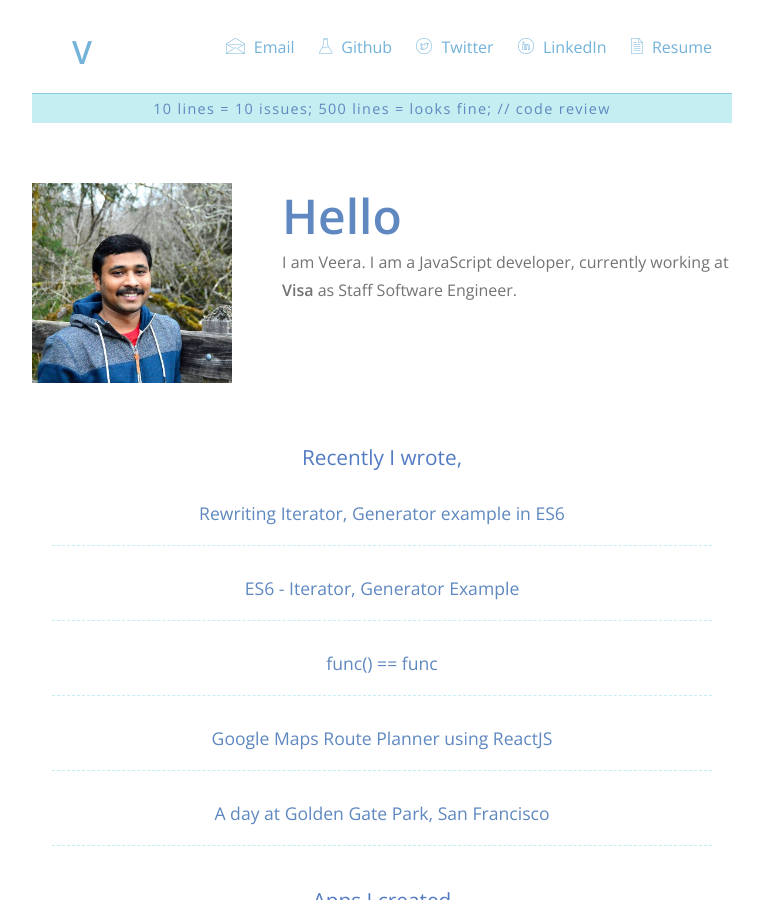
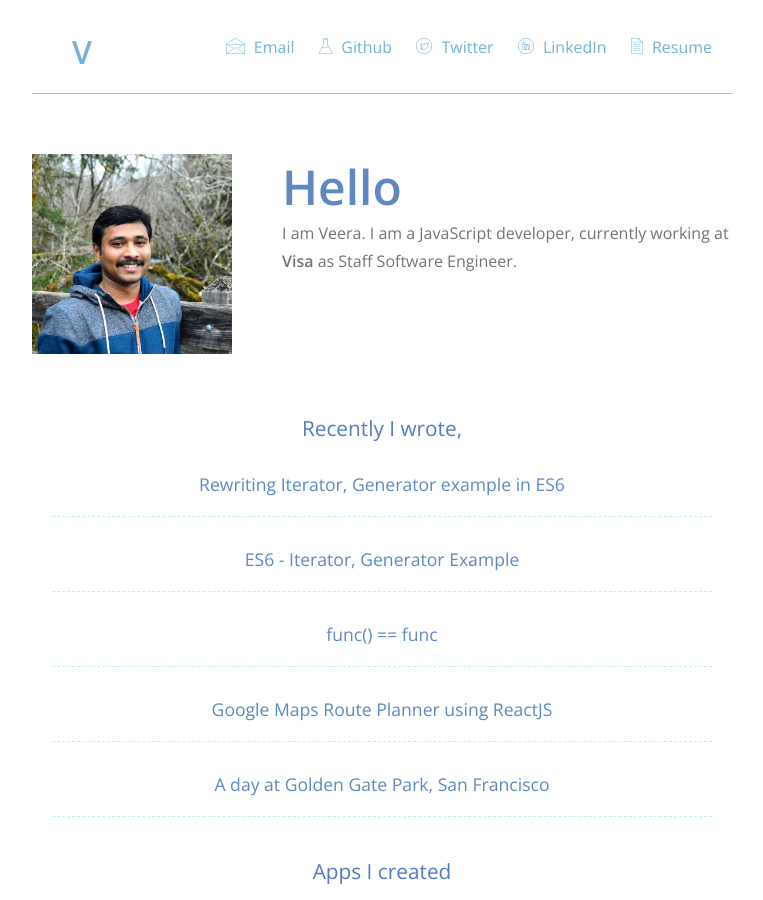
Before and after one commit to canwe/blog, a Jekyll site: the page built from index.html, in a window 1280 px wide and 900 px high. Shown: the whole window, without its empty margins (258-1021 px from the left). Built offline with Jekyll 4.4.1, drawn with Linux system fonts in a browser that asks for light colours; some web fonts are replaced.

Commit message:
Remove one liner component.

```diff
--- a/_includes/v8-one-liner.html
+++ /dev/null
@@ -1,25 +0,0 @@
-<div class="one-liner">
-    <ul>
-        <li>
-            <p>this == that == self = =&gt;</p>
-        </li>
-        <li>
-            <p>Undefined is not a function</p>
-        </li>
-        <li>
-            <p>Who's there? Knock knock. Async.</p>
-        </li>
-        <li>
-            <p>typeof NaN === 'number' // true</p>
-        </li>
-        <li>
-            <p>NaN !=== NaN // true</p>
-        </li>
-        <li>
-            <p>Once upon a time, there was an IE6...</p>
-        </li>
-        <li>
-            <p>10 lines = 10 issues; 500 lines = looks fine; // code review</p>
-        </li>
-    </ul>
-</div>
--- a/_layouts/v8-base.html
+++ b/_layouts/v8-base.html
@@ -26,8 +26,6 @@
 
     {% include v8-me.html %}
 
-    {% include v8-one-liner.html %}
-
     <section class="content">
 
         {{ content }}
```
Also changed, not shown: other parts of _layouts/v8-base.html (+0 -8 lines).
